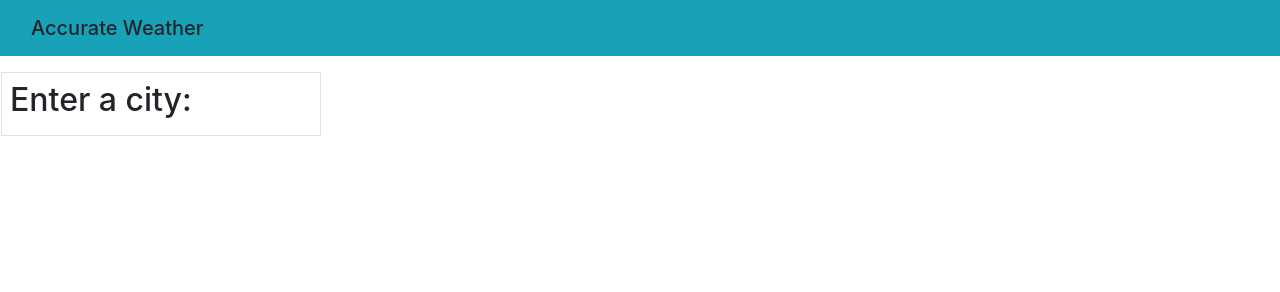
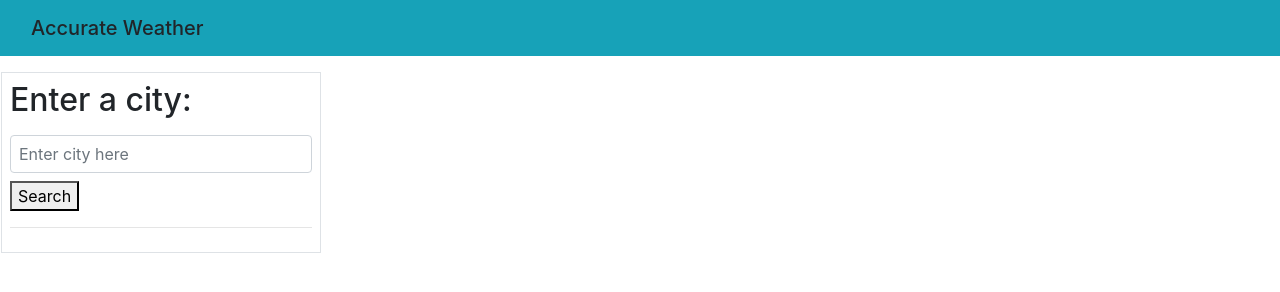
Before and after one commit to RahmaBilal/accurate-weather, a plain HTML site: page index.html in a window 1280 px wide. Drawn offline with nearby package versions, Linux system fonts and the light colour scheme.

Commit message:
adding search section

```diff
--- a/index.html
+++ b/index.html
@@ -22,6 +22,10 @@
        <div class="search-bar col-12 col-md-3 border p-2 mb-3">
        <h2 class="search-text">Enter a city:</h2>
 
+       <form class="form-inline active-cyan-4" id="search-form">
+        <input id="city-input" class="form-control col-12 p-2 my-2" type="search" placeholder="Enter city here" aria-label="Search"/>
+        <button class="searchBtn">Search</button></form>
+        <hr />
 
 
 <script src="https://cdnjs.cloudflare.com/ajax/libs/moment.js/2.29.1/moment.min.js" integrity="sha512-qTXRIMyZIFb8iQcfjXWCO8+M5Tbc38Qi5WzdPOYZHIlZpzBHG3L3by84BBBOiRGiEb7KKtAOAs5qYdUiZiQNNQ=="
```
